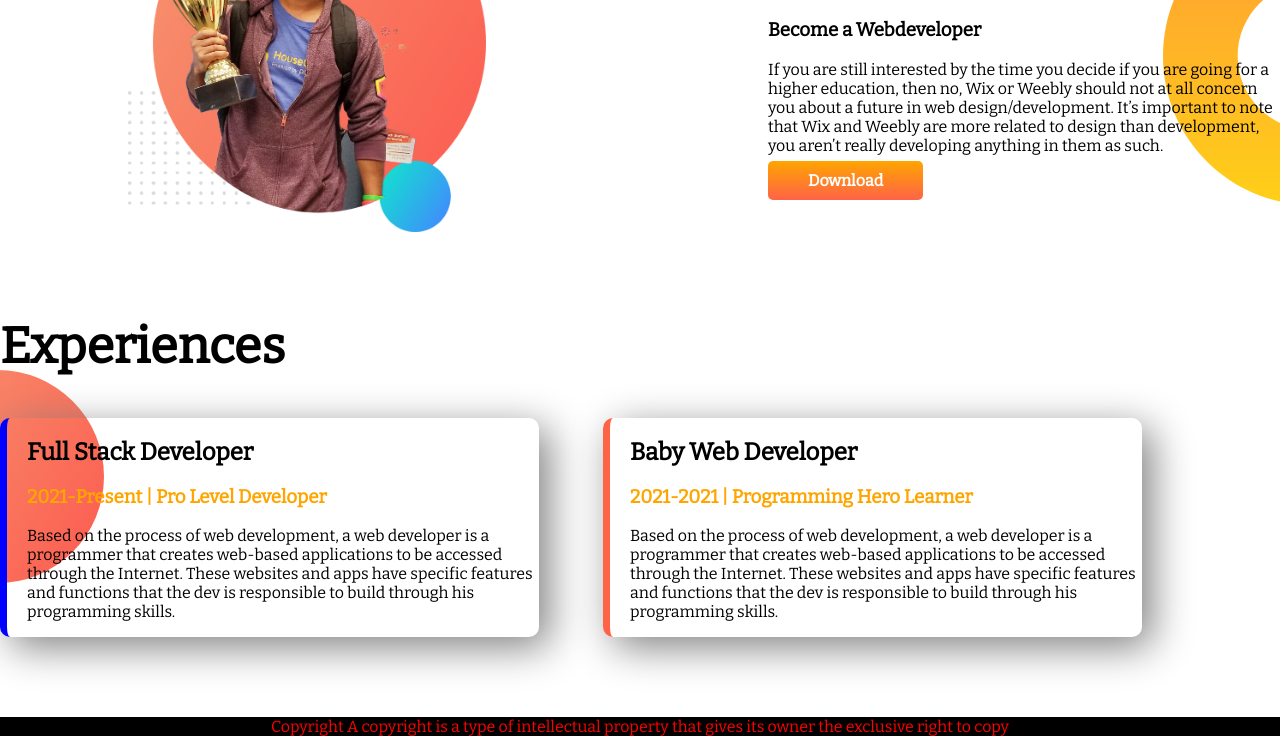
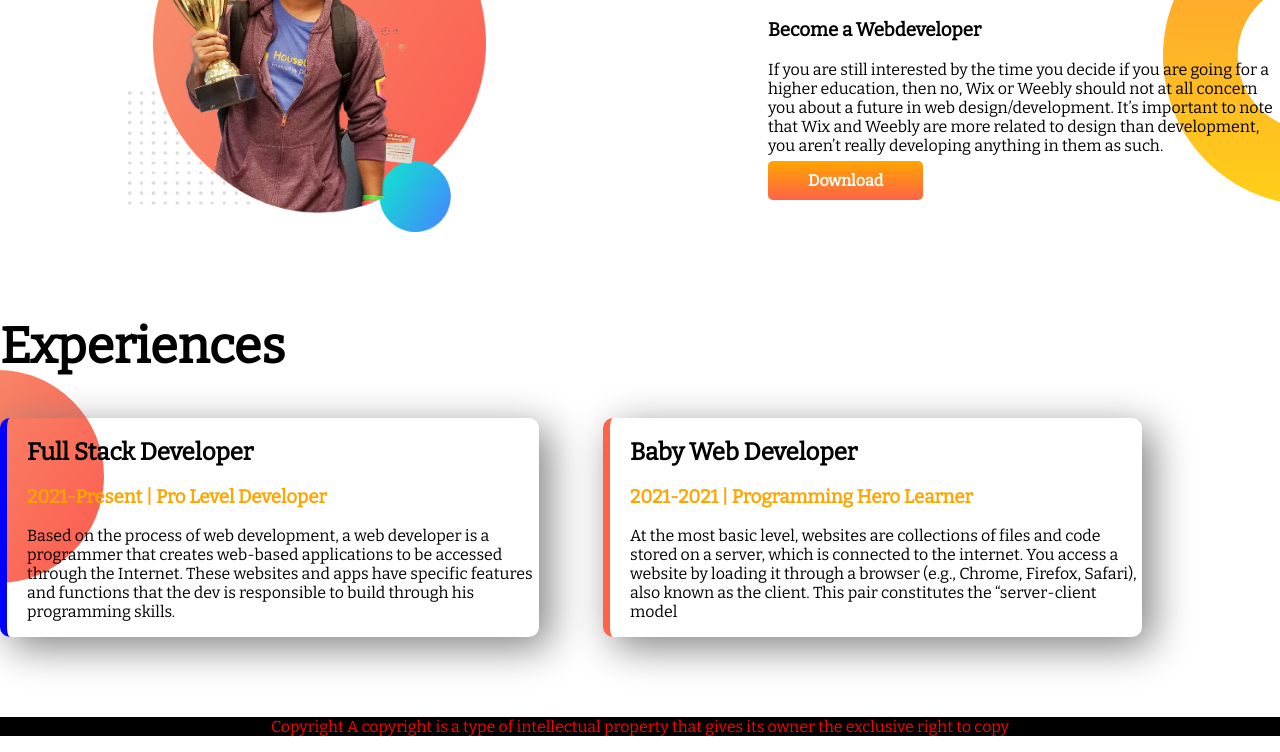
Before and after one commit to mskshiplu/developer-portfolio, a plain HTML site: page index.html in a window 1280 px wide. Shown: the part 705-1457 px from the top of the page. Drawn offline with nearby package versions, Linux system fonts and the light colour scheme.

Commit message:
update p

```diff
--- a/index.html
+++ b/index.html
@@ -57,9 +57,9 @@
                 <h2>Baby Web Developer</h1>
                     <h3 class=" orange-color">2021-2021 | Programming Hero Learner
                 </h2>
-                <p>Based on the process of web development, a web developer is a programmer that creates web-based
-                    applications to be accessed through the Internet. These websites and apps have specific features and
-                    functions that the dev is responsible to build through his programming skills.</p>
+                <p>At the most basic level, websites are collections of files and code stored on a server, which is
+                    connected to the internet. You access a website by loading it through a browser (e.g., Chrome,
+                    Firefox, Safari), also known as the client. This pair constitutes the “server-client model</p>
             </div>
         </div>
     </section>
```
